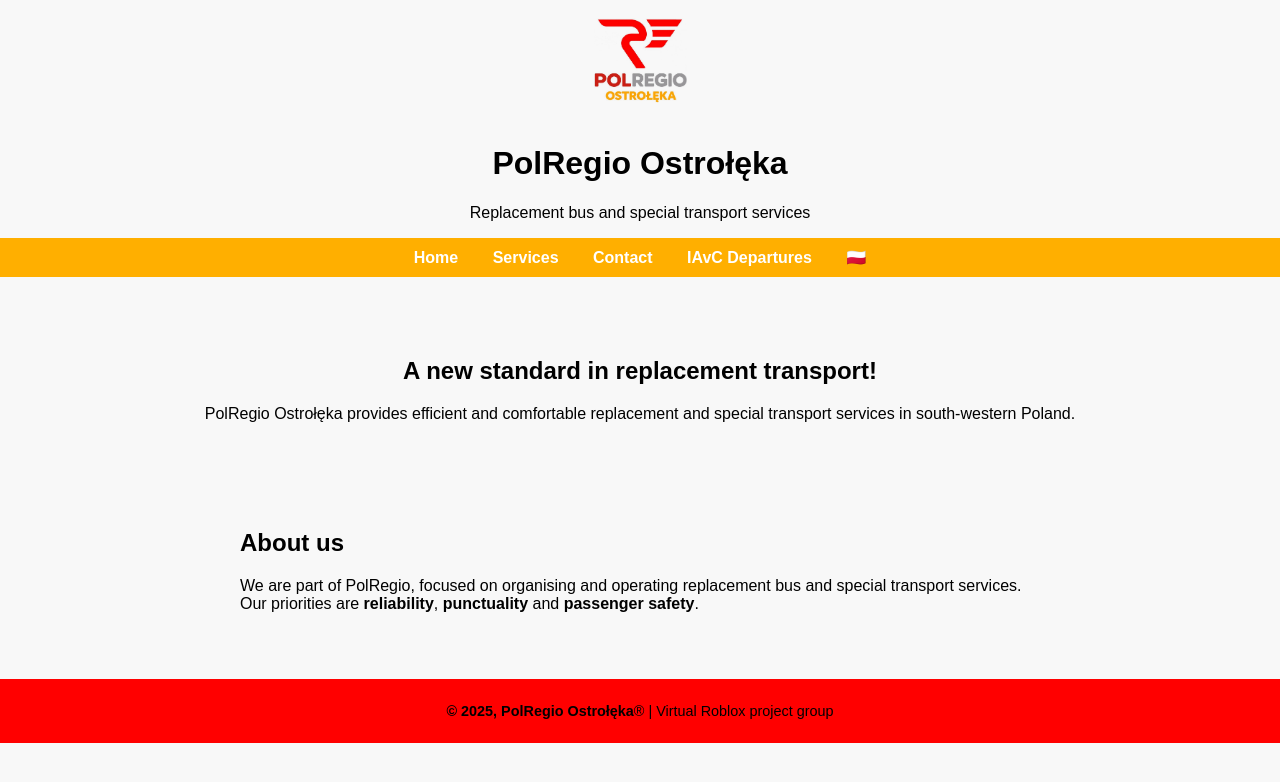
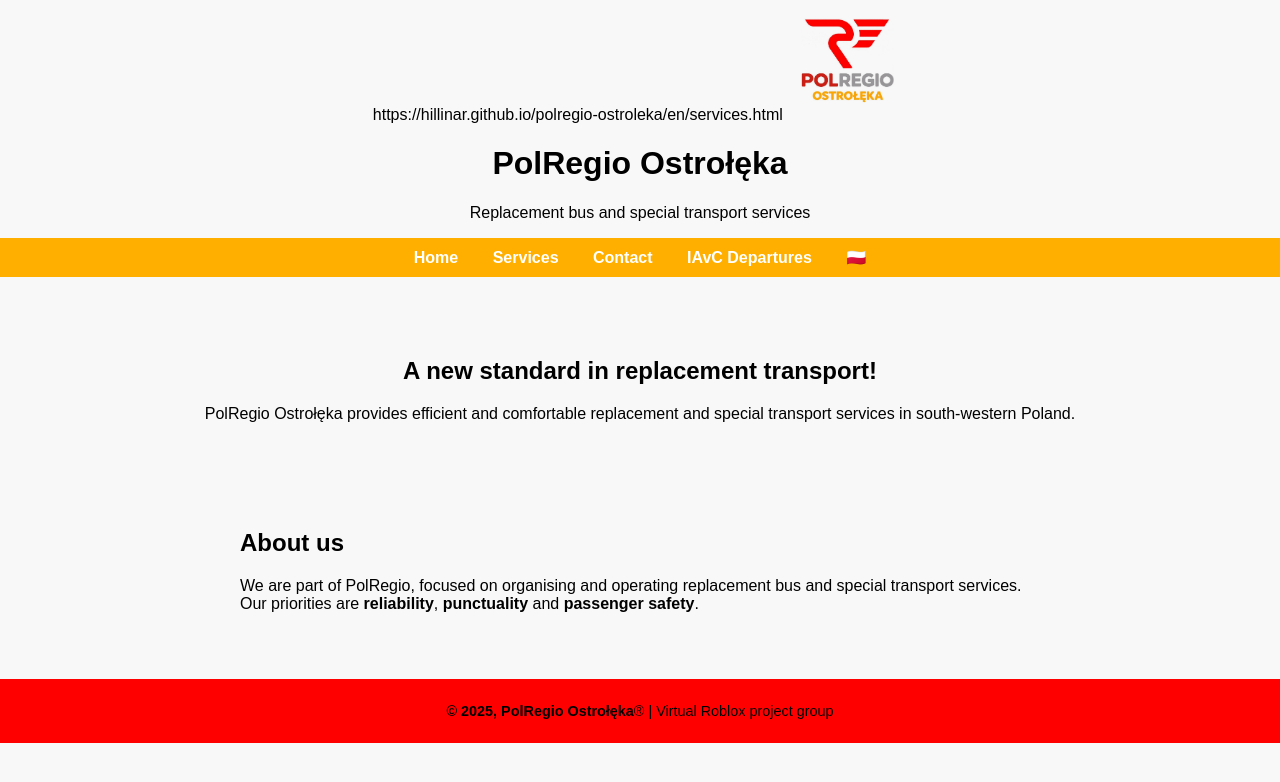
Before and after one commit to Hillinar/polregio-ostroleka, a plain HTML site: page en/index.html in a window 1280 px wide. Drawn offline with Linux system fonts and the light colour scheme.

Commit message:
Update index.html

```diff
--- a/en/index.html
+++ b/en/index.html
@@ -10,6 +10,7 @@
 
 <body>
   <header>
+    https://hillinar.github.io/polregio-ostroleka/en/services.html
     <img src="../images/logo.jpg" alt="PolRegio" class="logo">
     <h1>PolRegio Ostrołęka</h1>
     <p>Replacement bus and special transport services</p>
```
